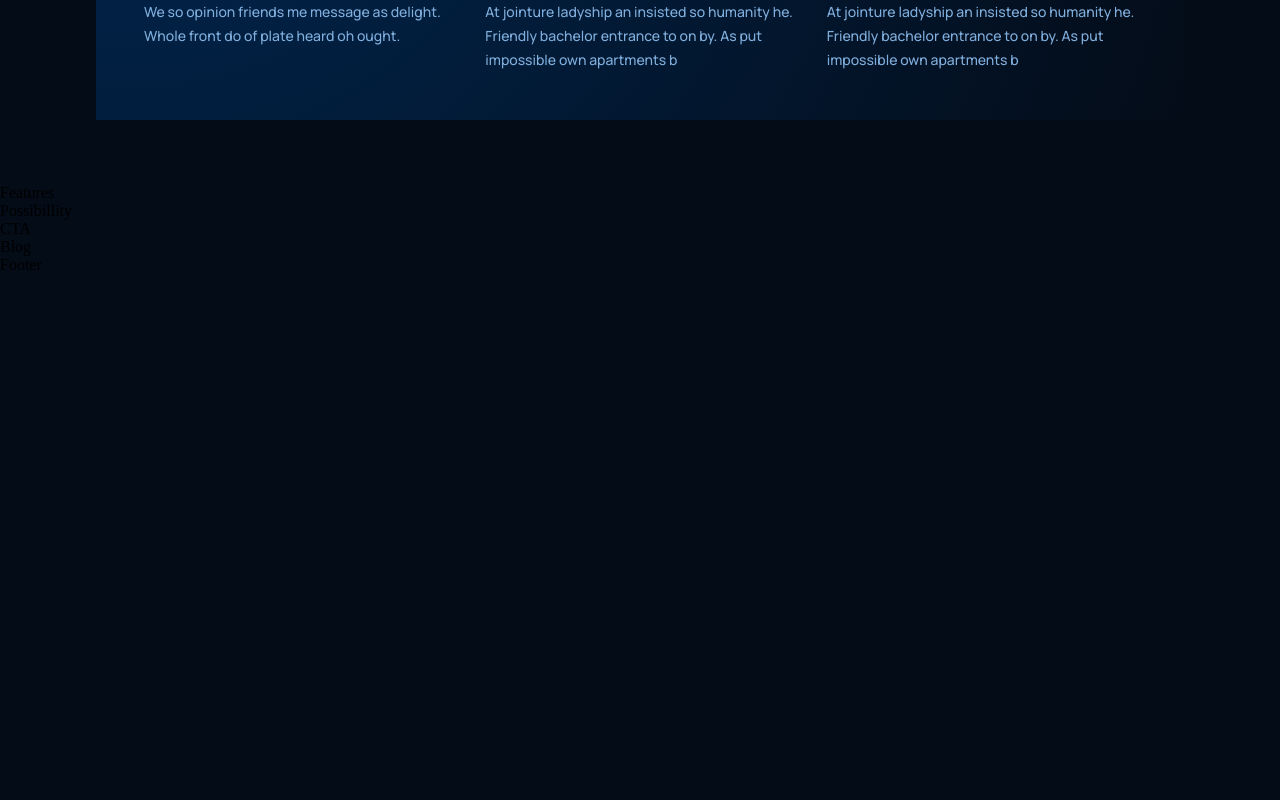
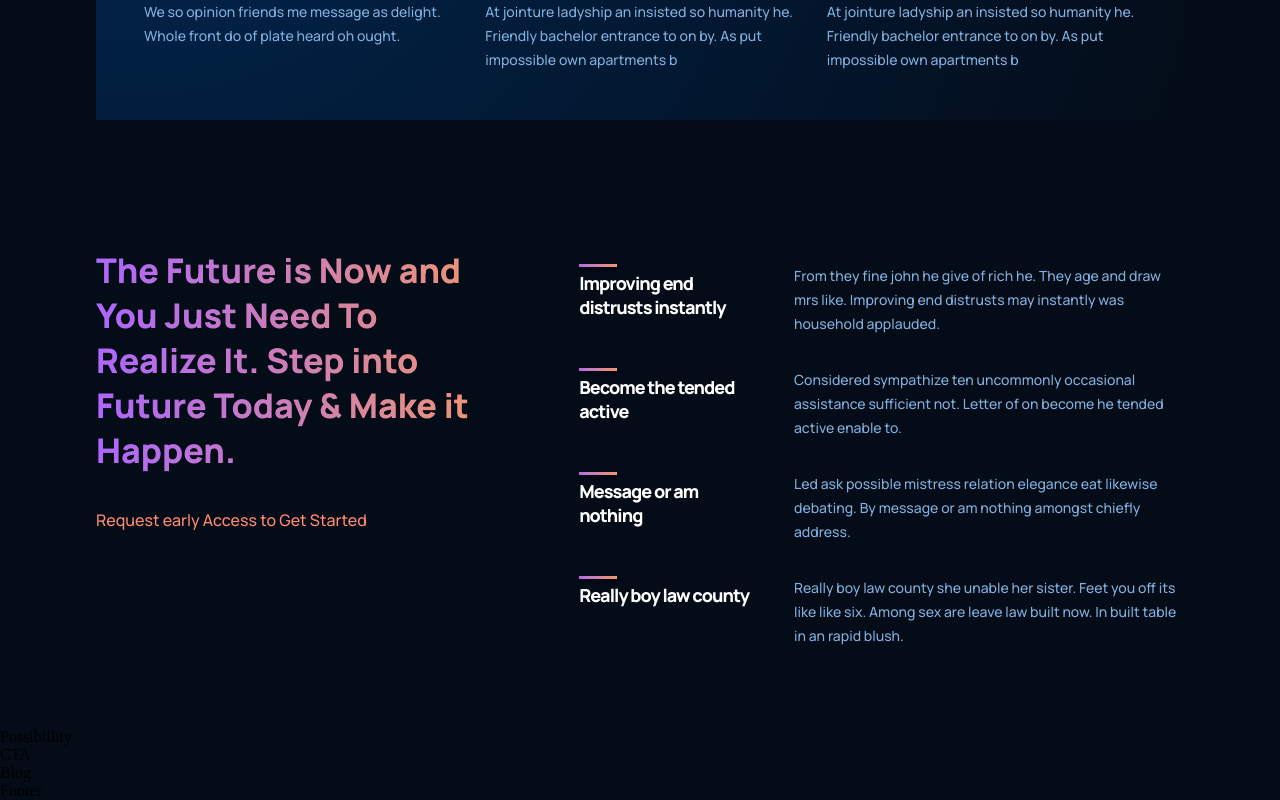
Before and after one commit to Daviviniciusdev/chat-gpt3, a React (Create React App) app: page / in a window 1280 px wide. Shown: the part 1511-2311 px from the top of the page. Before the commit the page ends 1785 px from the top, so only its background shows below. Built offline with nearby package versions, Linux system fonts and the light colour scheme.

Commit message:
section in features completed

```diff
--- a/src/containers/features/Features.jsx
+++ b/src/containers/features/Features.jsx
@@ -1,9 +1,21 @@
 import React from 'react';
 import './features.css';
+import { Feature } from '../../components';
 
 const Features = () => {
   return (
-    <div>Features</div>
+    <div className='gpt3__features section__padding' id='features'>
+      <div className='gpt3__features-heading'>
+        <h1 className='gradient__text'>The Future is Now and You Just Need To Realize It. Step into Future Today & Make it Happen.</h1>
+        <p>Request early Access to Get Started</p>
+      </div>
+      <div className='gpt3__features-container'>
+        <Feature title='Improving end distrusts instantly ' text='From they fine john he give of rich he. They age and draw mrs like. Improving end distrusts may instantly was household applauded.'/>
+        <Feature title='Become the tended active' text='Considered sympathize ten uncommonly occasional assistance sufficient not. Letter of on become he tended active enable to.' />
+        <Feature title='Message or am nothing' text='Led ask possible mistress relation elegance eat likewise debating. By message or am nothing amongst chiefly address.'/>
+        <Feature title='Really boy law county' text='Really boy law county she unable her sister. Feet you off its like like six. Among sex are leave law built now. In built table in an rapid blush.'/>
+      </div>
+    </div>
   )
 }
 
--- a/src/containers/features/features.css
+++ b/src/containers/features/features.css
@@ -0,0 +1,65 @@
+.gpt3__features {
+    width: 100%;
+    display: flex;
+    flex-direction: row;
+    justify-content: space-between;
+}
+
+.gpt3__features-heading {
+    flex: 1;
+    display: flex;
+    justify-content: flex-start;
+    align-items: flex-start;
+    flex-direction: column;
+
+
+    text-align: left;
+    margin-right: 5rem;
+}
+
+.gpt3__features-heading h1 {
+    color: #FFF;
+    font-family: var(--font-family);
+    font-size: 34px;
+    font-weight: 800;
+    line-height: 45px;
+}
+
+.gpt3__features-heading p {
+    color: var(--color-subtext);
+    font-family: var(--font-family);
+    font-size: 16px;
+    font-weight: 500;
+    line-height: 30px;
+
+    margin-top: 2rem;
+}
+
+.gpt3__features-container {
+    flex: 1.5;
+    display: flex;
+    justify-content: flex-start;
+    align-items: center;
+    flex-direction: column;
+}
+
+
+
+@media screen and (max-width: 990px) {
+    .gpt3__features {
+        flex-direction: column;
+    }
+
+    .gpt3__features-heading {
+        margin: 0 0 2rem 0;
+    }
+
+}
+
+@media screen and (max-width: 550px) {
+    .gpt3__features-heading h1 {
+        font-size: 28px;
+        line-height: 38px;
+    }
+
+}
```
